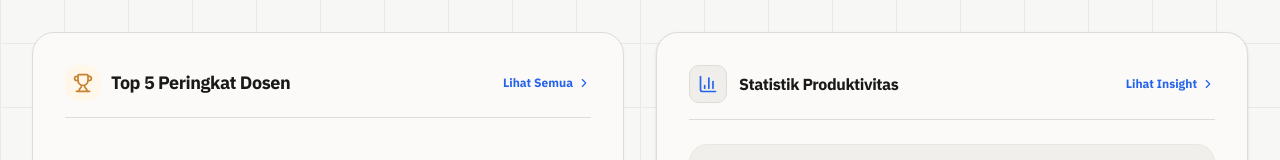
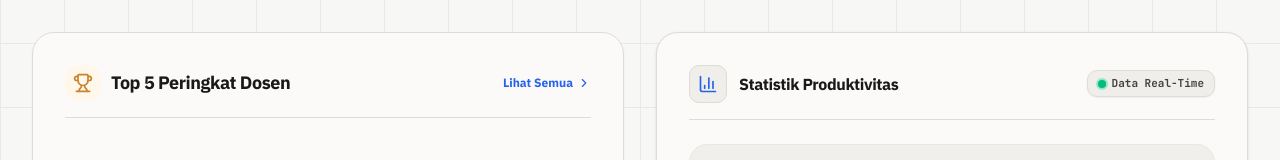
Before and after one commit to Umam07/FE-PentaDosen, a React (Vite) app: page / in a window 1280 px wide. Shown: the part 597-757 px from the top of the page. Built offline with nearby package versions, Linux system fonts and the light colour scheme; no server answers.

Commit message:
refactor(home): replace redundant Lihat Insight button in Leaderboard with real-time status badge

```diff
--- a/src/components/Home/Leaderboard.tsx
+++ b/src/components/Home/Leaderboard.tsx
@@ -162,13 +162,13 @@ export default function Leaderboard({ isHero = false }: { isHero?: boolean }) {
               </div>
               <HeadingTag className="text-base font-bold text-ink-heading dark:text-on-dark tracking-tight">Statistik Produktivitas</HeadingTag>
             </div>
-            <button
-              onClick={() => navigate('/insights')}
-              className="text-xs font-bold text-accent dark:text-accent-on-dark hover:text-accent-hover dark:hover:text-accent-on-dark flex items-center gap-1 group cursor-pointer transition-colors"
-            >
-              <span>Lihat Insight</span>
-              <ChevronRight className="w-3.5 h-3.5 group-hover:translate-x-0.5 transition-transform" />
-            </button>
+            <div className="inline-flex items-center gap-1.5 px-2.5 py-1 rounded-lg bg-ink-soft dark:bg-surface-dark-elevated border border-hairline-light dark:border-hairline-dark text-[11px] font-mono font-bold text-body dark:text-on-dark-soft shadow-xs">
+              <span className="relative flex h-2 w-2">
+                <span className="absolute inline-flex h-full w-full animate-ping rounded-full bg-emerald-400 opacity-75 motion-reduce:hidden" />
+                <span className="relative inline-flex h-2 w-2 rounded-full bg-emerald-500" />
+              </span>
+              <span>Data Real-Time</span>
+            </div>
           </div>
 
           {/* Featured Highlight: Total Akumulasi Poin KPI & Source Distribution */}
```
